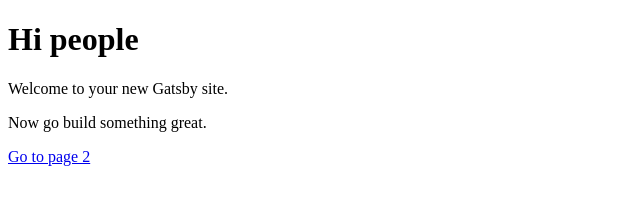
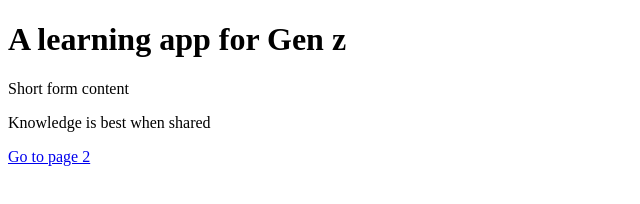
Before and after one commit to ainaphakhruddin/SymplReactApp, a Gatsby site: page / in a window 1280 px wide. Shown: the whole page, without its empty margins (0-640 px from the left). Built offline with nearby package versions, Linux system fonts and the light colour scheme; Gatsby itself is replaced by a stand-in of ours.

Commit message:
no changes

```diff
--- a/gatsby-config.js
+++ b/gatsby-config.js
@@ -1,6 +1,6 @@
 module.exports = {
   siteMetadata: {
-    title: 'Gatsby Default Starter',
+    title: 'Sympl',
   },
   plugins: ['gatsby-plugin-react-helmet'],
 }
--- a/src/pages/index.js
+++ b/src/pages/index.js
@@ -3,9 +3,9 @@ import Link from 'gatsby-link'
 
 const IndexPage = () => (
   <div>
-    <h1>Hi people</h1>
-    <p>Welcome to your new Gatsby site.</p>
-    <p>Now go build something great.</p>
+    <h1>A learning app for Gen z</h1>
+    <p>Short form content</p>
+    <p>Knowledge is best when shared</p>
     <Link to="/page-2/">Go to page 2</Link>
   </div>
 )
```
